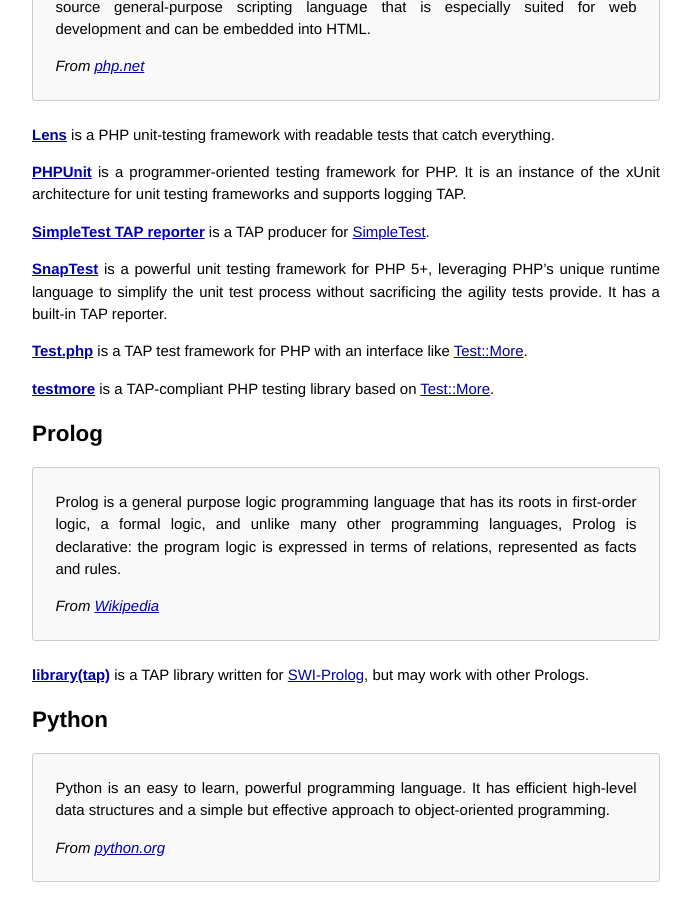
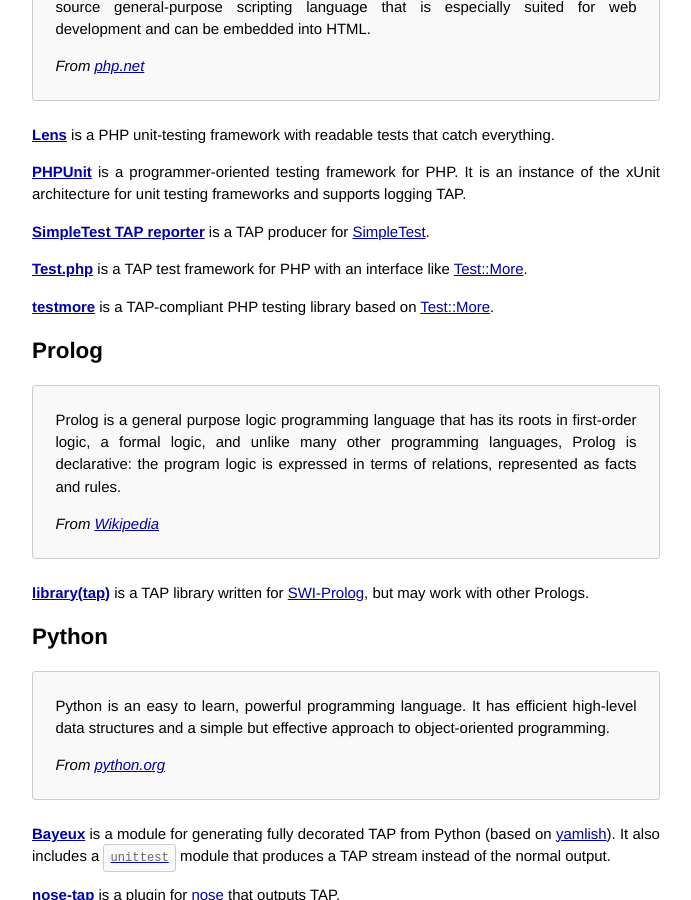
Before and after one commit to TestAnything/testanything.github.io, a Jekyll site: the page built from producers.md, in a window 1280 px wide and 900 px high, scrolled down 9078 px. Shown: the whole window, without its empty margins (294-985 px from the left). Built offline with Jekyll 4.4.1, drawn with Linux system fonts in a browser that asks for light colours.

Commit message:
Remove php snaptest from producers.md (#177)
* Remove php snaptest from producers.md

domain looks spammy

* Remove extra spaces

---------

Co-authored-by: Matt Layman <matthewlayman@gmail.com>

```diff
--- a/producers.md
+++ b/producers.md
@@ -485,11 +485,6 @@
 **[SimpleTest TAP reporter](http://digitalsandwich.com/Updated-Simpletest+Apache-Test/)**
 is a TAP producer for [SimpleTest](http://www.simpletest.org/).
 
-**[SnapTest](http://www.snaptest.net/)** is a powerful unit testing framework
-for PHP 5+, leveraging PHP's unique runtime language to simplify the unit
-test process without sacrificing the agility tests provide. It has a built-in
-TAP reporter.
-
 **[Test.php](http://search.cpan.org/dist/Test.php/Test.php)** is a TAP test
 framework for PHP with an interface like
 [Test::More](http://perldoc.perl.org/Test/More.html).
```
